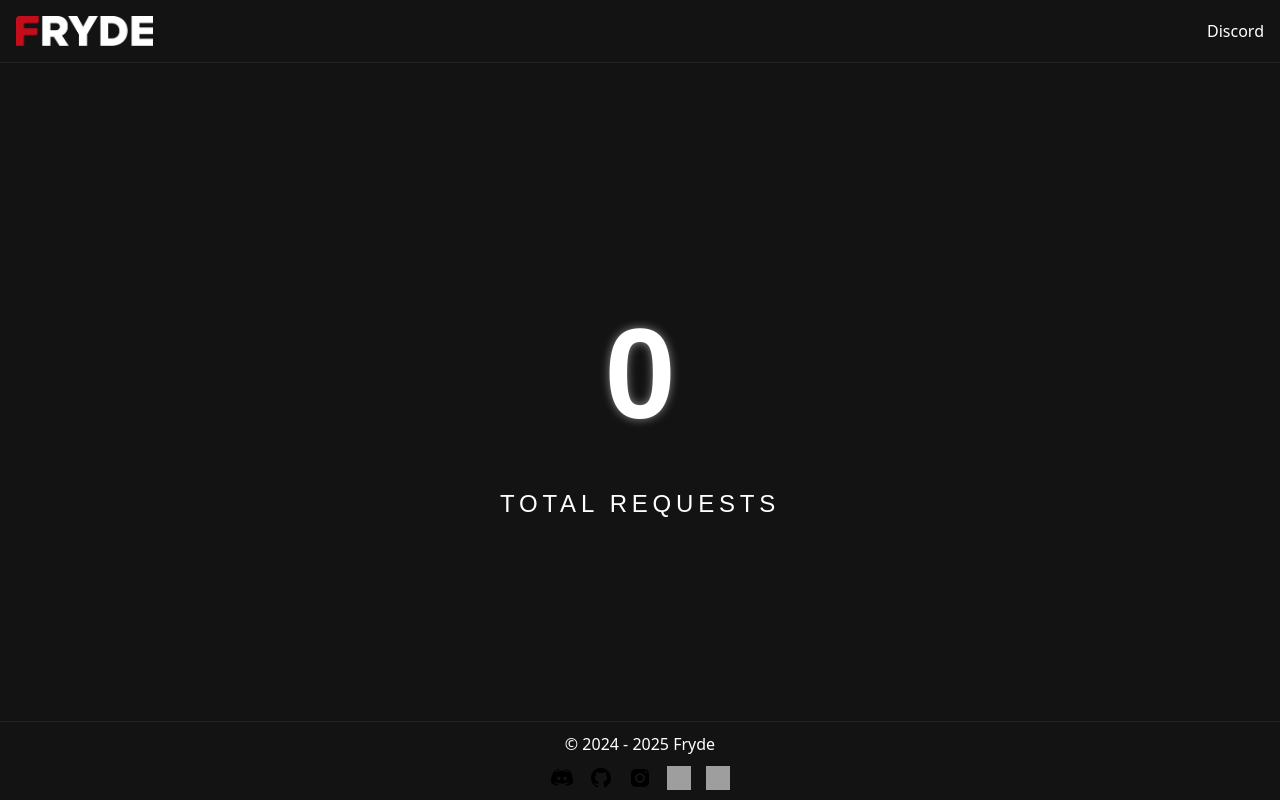
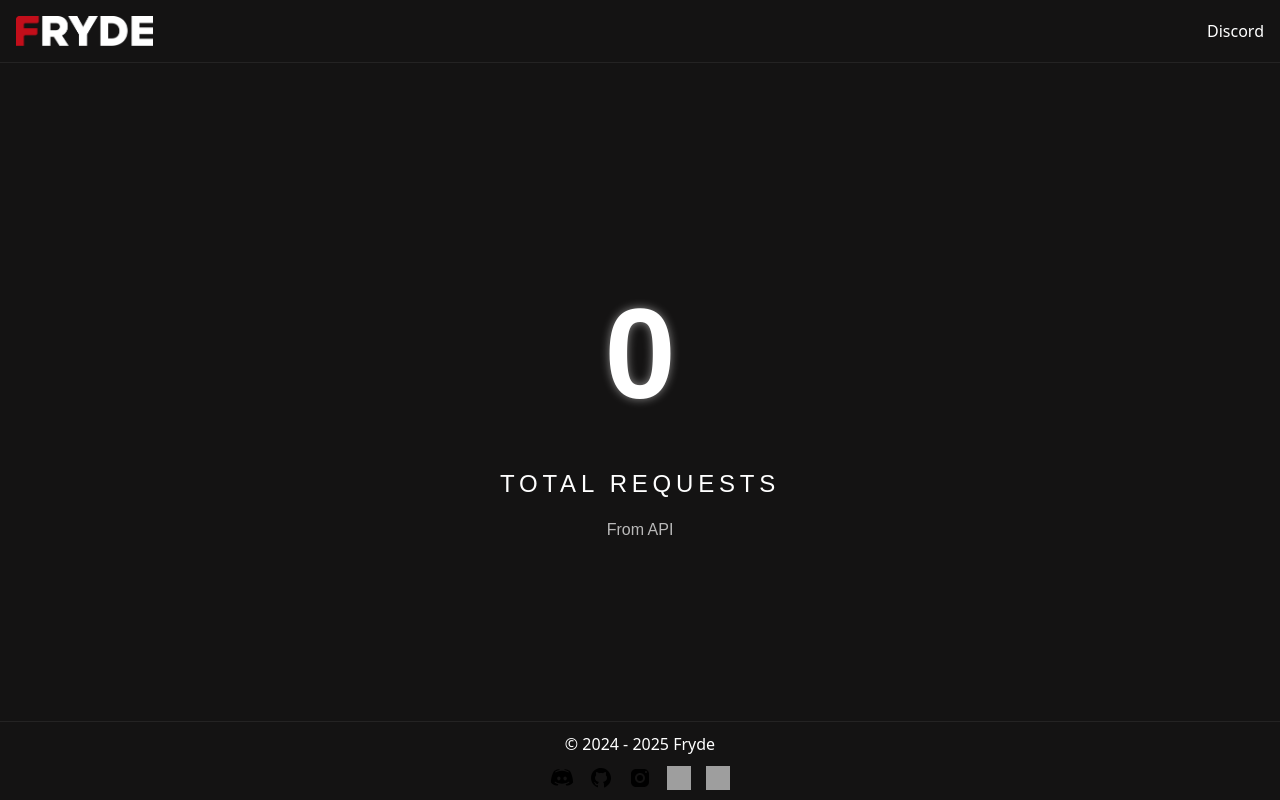
Before and after one commit to Frydelv/Homepage, a SvelteKit app: page / in a window 1280 px wide. Built offline with nearby package versions, Linux system fonts and the light colour scheme; no server answers; grey boxes are pictures that could not be loaded.

Commit message:
[FIXED] Use of .env of the api url & [UPDATED] Homepage text for more context

```diff
--- a/src/routes/Homepage/homepage.svelte
+++ b/src/routes/Homepage/homepage.svelte
@@ -2,14 +2,16 @@
 <script lang="ts">
   import { onMount } from 'svelte';
   import { gsap } from 'gsap';
+  import { env } from '$env/dynamic/public';
 
   let requestCount = 0;
   let countElement: HTMLDivElement;
 
   async function fetchRequests() {
     try {
-      const response = await fetch('https://api.fryde.id.lv/requests');
+      const response = await fetch(`${env.PUBLIC_SERVER_URL}/requests`);
       const data: { requests: number } = await response.json();
+      requestCount = data.requests;
       animateCounter(data.requests);
     } catch (error) {
       console.error('Error fetching requests:', error);
@@ -59,6 +61,7 @@
 <div class="counter-container">
   <div class="counter" bind:this={countElement}>0</div>
   <div class="label">Total Requests</div>
+  <a href="{env.PUBLIC_SERVER_URL}" class="api-link" target="_blank">From API</a>
 </div>
 
 <style>
@@ -85,4 +88,18 @@
     text-transform: uppercase;
     letter-spacing: 0.2em;
   }
+
+  .api-link {
+    display: inline-block;
+    margin-top: 1rem;
+    color: #fff;
+    text-decoration: none;
+    font-size: 1rem;
+    opacity: 0.7;
+    transition: opacity 0.2s ease;
+  }
+
+  .api-link:hover {
+    opacity: 1;
+  }
 </style>
```
